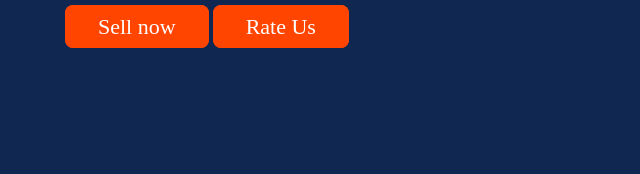
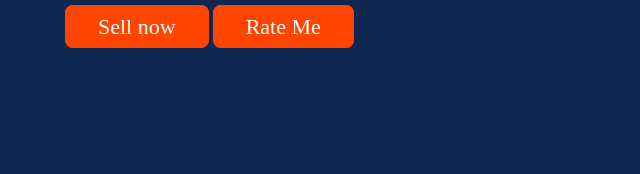
Before and after one commit to siddhantshourya2/ecommerce, a plain HTML site: page index.html in a window 1280 px wide. Shown: the part 398-572 px from the top of the page, 63-703 px from the left. Drawn offline with Linux system fonts and the light colour scheme.

Commit message:
Update index.html

```diff
--- a/index.html
+++ b/index.html
@@ -28,7 +28,7 @@
                         Selling & Buying of Organizer, Notes, Study materials and accessories.
                     </p>
                     <a href="https://forms.gle/tvsYNgo5ohpJsT9P7" class="btnn">Sell now</a>
-                    <a href="https://forms.gle/jYxACPWtgHLWDZ669" class="btnn">Rate Us</a>
+                    <a href="https://forms.gle/jYxACPWtgHLWDZ669" class="btnn">Rate Me</a>
                 </div>
                 <!-- <div class="secondhalf">
                     <img src="img/bg.png" alt="Ex-Calibur">
```
